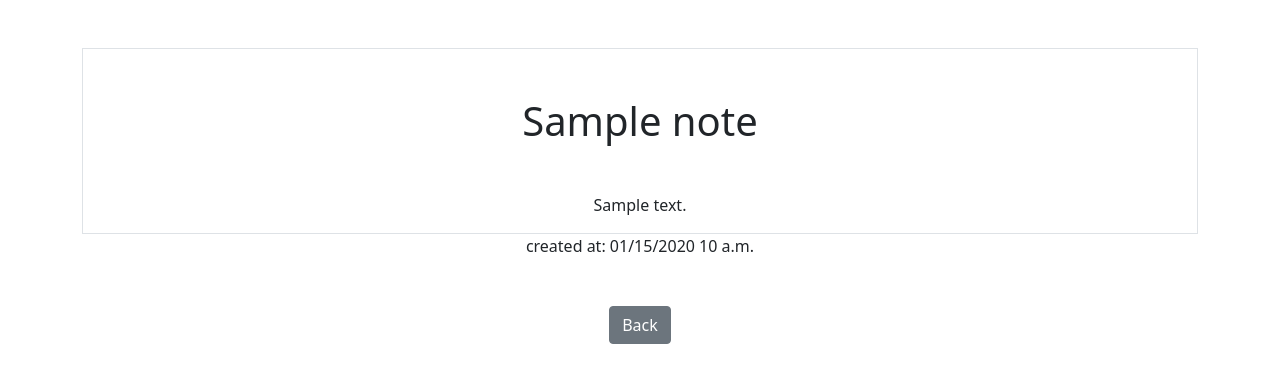
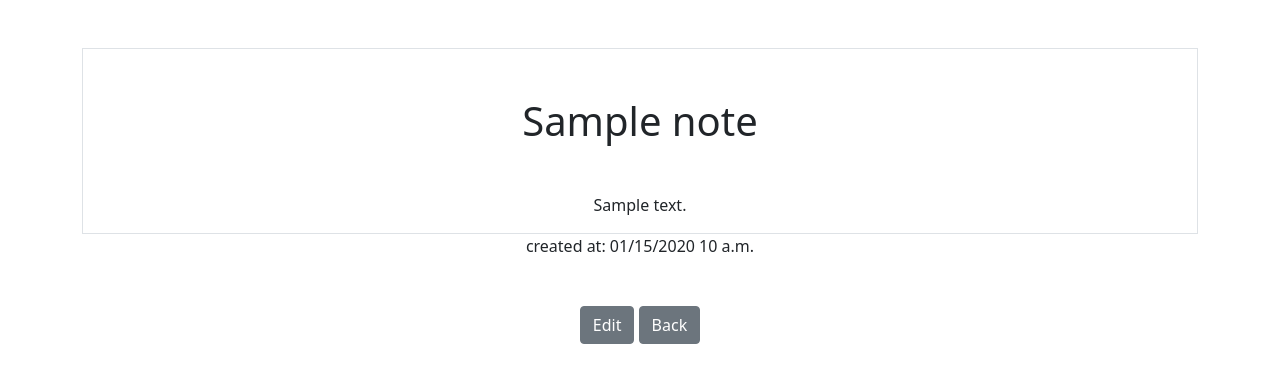
Before and after one commit to HannaAA17/lynda-django, a Django app: page /notes/g/1/ in a window 1280 px wide. Shown: the top 383 px of the page. Run offline with Django 4.2, Linux system fonts and the light colour scheme; tables that the repository leaves empty hold one stand-in row (values such as "Sample post").

Commit message:
dj_esst: notes generic update view

```diff
--- a/smartnotes/notes/templates/notes/note_detail.html
+++ b/smartnotes/notes/templates/notes/note_detail.html
@@ -14,5 +14,6 @@
         created at: {{note.created|date:"SHORT_DATETIME_FORMAT"}}
     </div>
 
+    <a href="{% url 'notes:note_update' pk=note.id %}" class="btn btn-secondary">Edit</a>
     <a href="{% url 'notes:note_list' %}" class="btn btn-secondary my-5">Back</a>
 {% endblock %}
--- a/smartnotes/notes/urls.py
+++ b/smartnotes/notes/urls.py
@@ -11,6 +11,7 @@ urlpatterns = [
 
     path('g/', views.NoteListView.as_view(), name='note_list'),
     path('g/<int:pk>/', views.NoteDetailView.as_view(), name='note_detail'),
+    path('g/<int:pk>/edit', views.NotesUpdateView.as_view(), name="note_update"),
     path('g/new/', views.NoteCreateView.as_view(), name='note_new'),
 
 ]
--- a/smartnotes/notes/views.py
+++ b/smartnotes/notes/views.py
@@ -1,5 +1,5 @@
 from django.shortcuts import render, get_object_or_404
-from django.views.generic import CreateView, ListView, DetailView
+from django.views.generic import CreateView, ListView, DetailView, UpdateView
 
 from . import models, forms
 
@@ -35,6 +35,12 @@ class NoteCreateView(CreateView):
     success_url = '/notes/g'
 
 
+class NotesUpdateView(UpdateView):
+    model = models.Note
+    form_class = forms.NotesForm
+    success_url = '/notes/g'
+
+
 # resources
 # objects get saved in "object_list" or "(lowercased-model name)_list"
 # https://docs.djangoproject.com/en/4.1/topics/class-based-views/generic-display/#making-friendly-template-contexts
```
